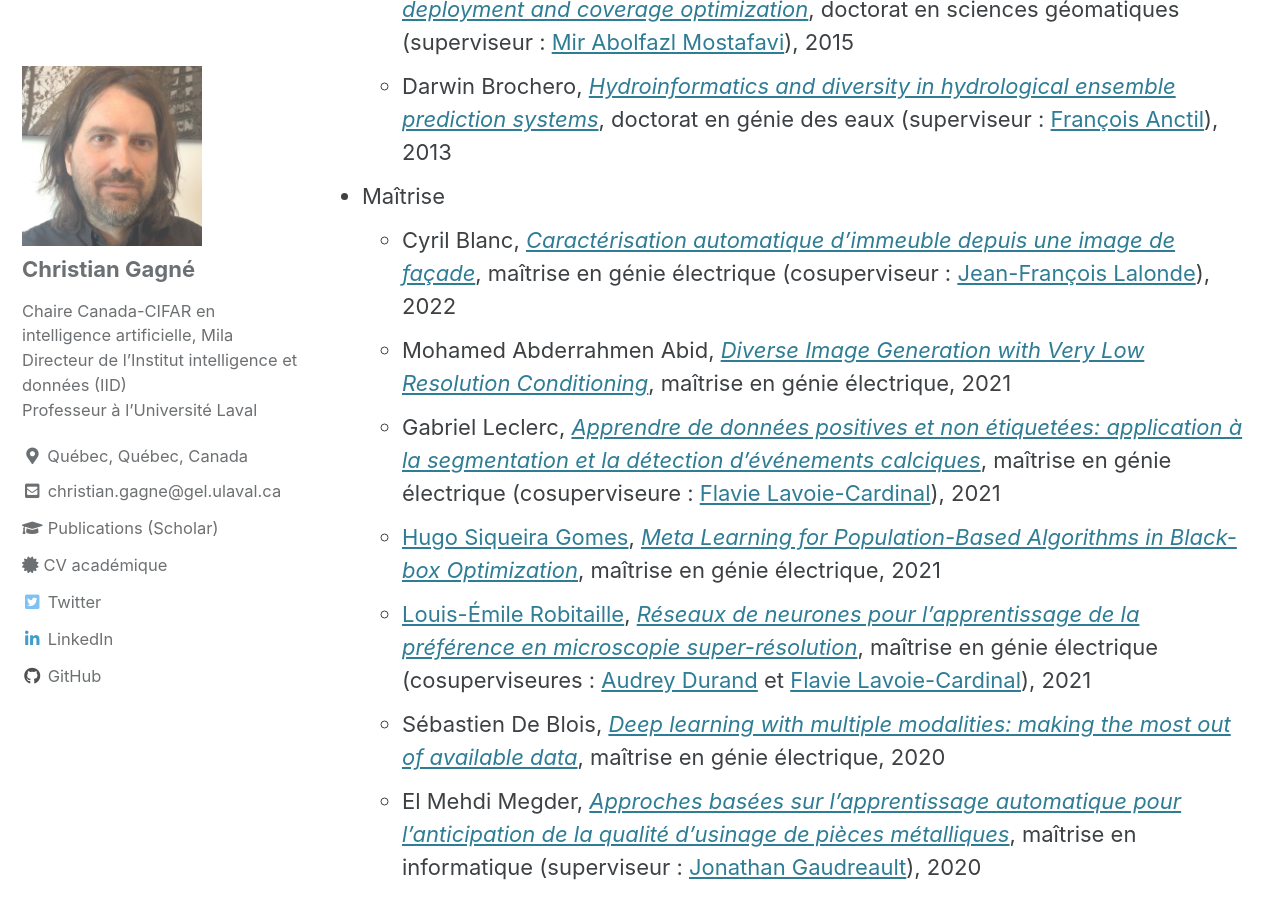
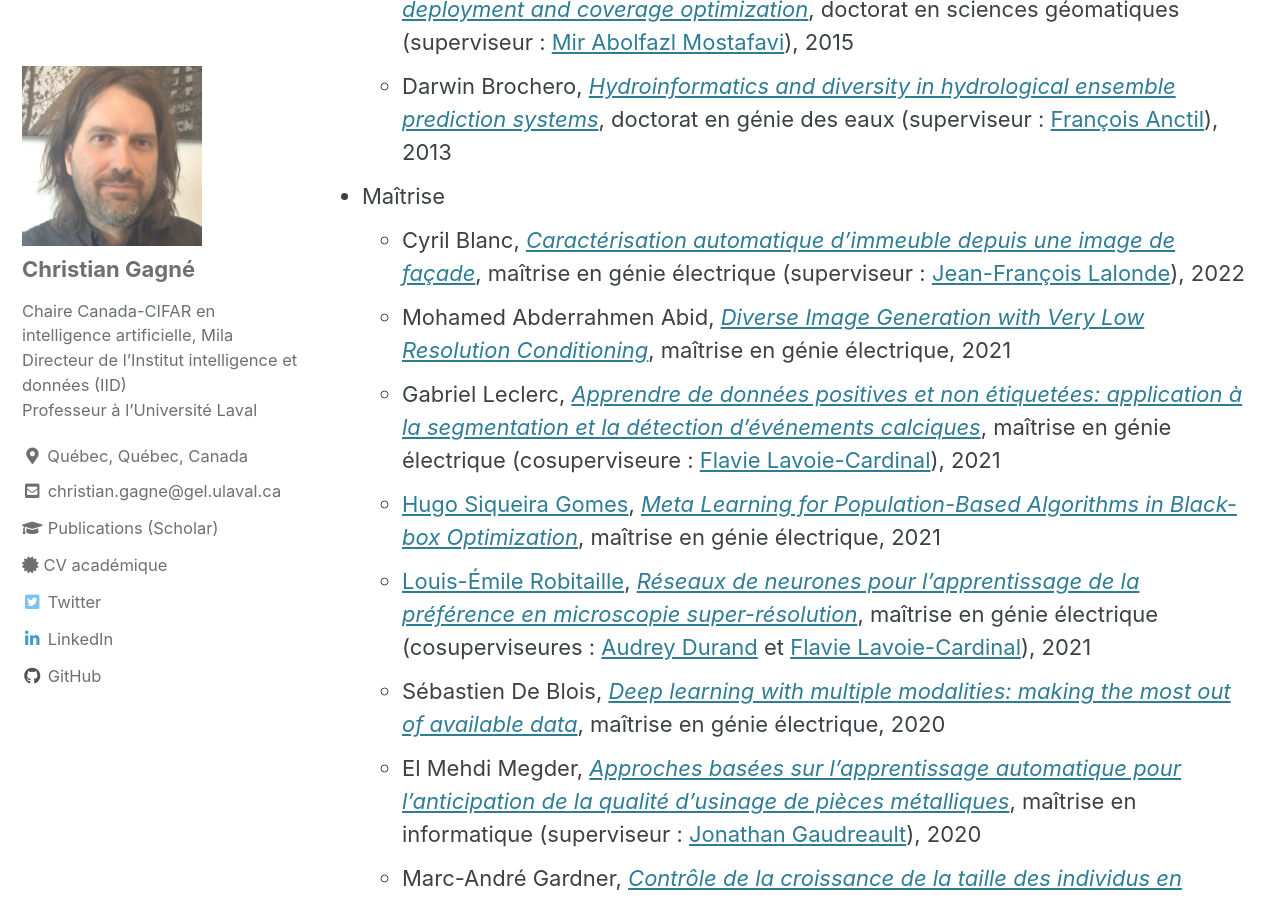
Before and after one commit to chgagne/chgagne.github.io, a Jekyll site: the page built from _pages/etudiants.md, in a window 1280 px wide and 900 px high, scrolled down 2476 px. Built offline with Jekyll 4.4.1, drawn with Linux system fonts in a browser that asks for light colours; cached includes are drawn as plain includes.

Commit message:
Correction supervision Cyril Blanc.

```diff
--- a/_pages/etudiants.md
+++ b/_pages/etudiants.md
@@ -41,7 +41,7 @@ title: "Étudiants"
     - [Meysam Argany](https://profile.ut.ac.ir/en/~argany), [*Development of a GIS-based method for sensor network deployment and coverage optimization*](http://hdl.handle.net/20.500.11794/25829), doctorat en sciences géomatiques (superviseur : [Mir Abolfazl Mostafavi](https://www.scg.ulaval.ca/mir-abolfazl-mostafavi)), 2015
     - Darwin Brochero, [*Hydroinformatics and diversity in hydrological ensemble prediction systems*](http://hdl.handle.net/20.500.11794/24547), doctorat en génie des eaux (superviseur : [François Anctil](https://www.gci.ulaval.ca/departement-et-professeurs/professeurs-et-personnel/professeurs/fiche/show/anctil-francois/)), 2013
 - Maîtrise
-    - Cyril Blanc, [*Caractérisation automatique d'immeuble depuis une image de façade*](http://hdl.handle.net/20.500.11794/73352), maîtrise en génie électrique (cosuperviseur : [Jean-François Lalonde](http://vision.gel.ulaval.ca/~jflalonde/)), 2022
+    - Cyril Blanc, [*Caractérisation automatique d'immeuble depuis une image de façade*](http://hdl.handle.net/20.500.11794/73352), maîtrise en génie électrique (superviseur : [Jean-François Lalonde](http://vision.gel.ulaval.ca/~jflalonde/)), 2022
     - Mohamed Abderrahmen Abid, [*Diverse Image Generation with Very Low Resolution Conditioning*](https://corpus.ulaval.ca/jspui/handle/20.500.11794/70396), maîtrise en génie électrique, 2021
     - Gabriel Leclerc, [*Apprendre de données positives et non étiquetées: application à la segmentation et la détection d’événements calciques*](http://hdl.handle.net/20.500.11794/69813), maîtrise en génie électrique (cosuperviseure : [Flavie Lavoie-Cardinal](https://cervo.ulaval.ca/fr/flavie-lavoie-cardinal)), 2021
     - [Hugo Siqueira Gomes](https://hugodovs.github.io/), [*Meta Learning for Population-Based Algorithms in Black-box Optimization*](http://hdl.handle.net/20.500.11794/68764), maîtrise en génie électrique, 2021
```
